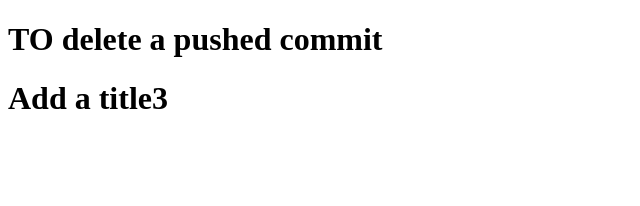
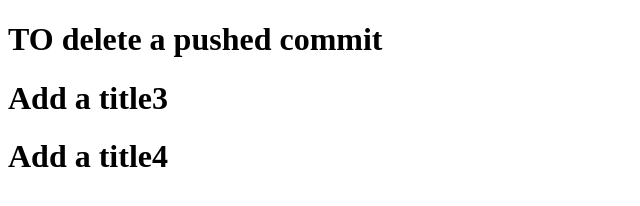
Before and after one commit to KchaouYassine/repos, a plain HTML site: page index.html in a window 1280 px wide. Shown: the whole page, without its empty margins (0-640 px from the left). Drawn offline with Linux system fonts and the light colour scheme.

Commit message:
add a title5

```diff
--- a/index.html
+++ b/index.html
@@ -9,5 +9,6 @@
 <body>
     <h1>TO delete a pushed commit</h1>
     <h1>Add a title3</h1>
+    <h1>Add a title4</h1>
 </body>
 </html>
```
